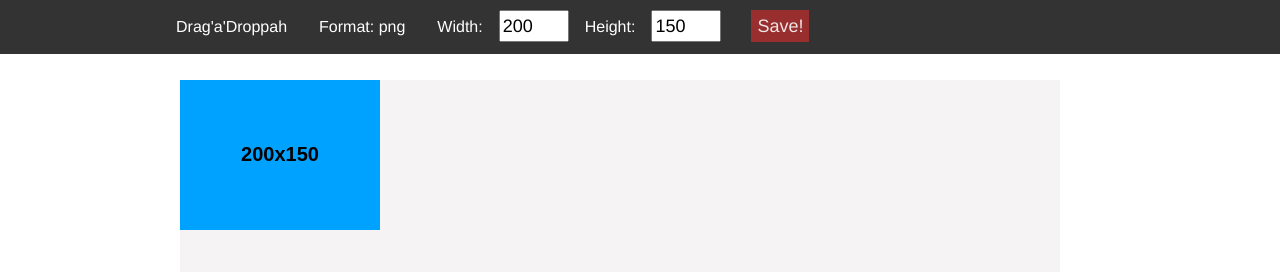
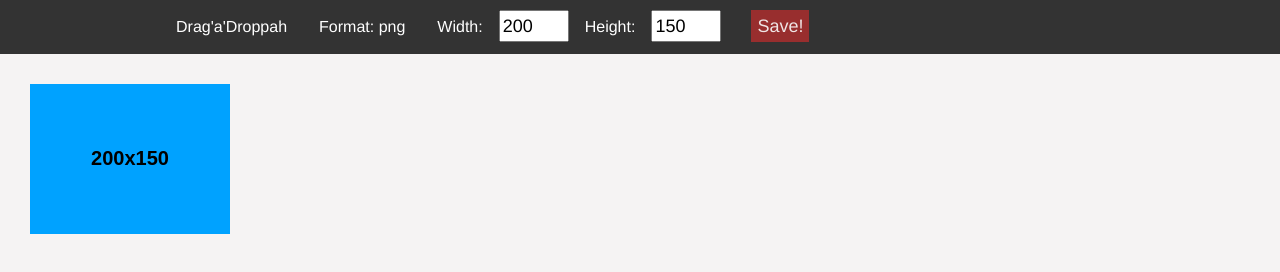
Before and after one commit to petukhov/image-elf, a Gatsby site: page / in a window 1280 px wide. Built offline with nearby package versions, Linux system fonts and the light colour scheme; Gatsby itself is replaced by a stand-in of ours; some icons are missing.

Commit message:
full screen

```diff
--- a/src/components/header.js
+++ b/src/components/header.js
@@ -25,8 +25,7 @@
 
   return (
     <header style={{
-      background: '#333',
-      marginBottom: `1.45rem`,
+      background: '#333'
     }}>
       <div className="navbar">
         <a href="/">{siteTitle}</a>
--- a/src/pages/index.js
+++ b/src/pages/index.js
@@ -26,6 +26,8 @@ const initialState = {
   height: 150,
   format: 'png'
 };
+
+const OFFSET = 30;
 
 const IndexPage = () => {
 
@@ -71,8 +73,8 @@ const IndexPage = () => {
 
     const stage = new Konva.Stage({
       container: 'container',
-      width: window.innerWidth - 400,
-      height: window.innerHeight - 100
+      width: window.innerWidth,
+      height: window.innerHeight - 54
     });
     konvaElements.current.stage = stage;
 
@@ -81,16 +83,16 @@ const IndexPage = () => {
     stage.add(layer);
 
     const box = new Konva.Rect({
-      x: 0,
-      y: 0,
+      x: OFFSET,
+      y: OFFSET,
       fill: '#00a2FF',
     });
     layer.add(box);
     konvaElements.current.box = box;
 
     const complexText = new Konva.Text({
-      x: 0,
-      y: 0,
+      x: OFFSET,
+      y: OFFSET,
       fontSize: 20,
       fontFamily: 'Arial',
       fontStyle: 'bold',
@@ -105,7 +107,7 @@ const IndexPage = () => {
     renderRect(initialState.width, initialState.height);
 
     stage.on('click', ({ evt }) => {
-      setSettings(settings => ({ ...settings, width: evt.layerX, height: evt.layerY }));
+      setSettings(settings => ({ ...settings, width: evt.layerX - OFFSET, height: evt.layerY - OFFSET }));
       // downloadWrapper.current();
     });
 
@@ -118,7 +120,7 @@ const IndexPage = () => {
     });
     stage.on('mousemove', ({ evt }) => {
       if (!dragging) return;
-      setSettings(settings => ({ ...settings, width: evt.layerX, height: evt.layerY }));
+      setSettings(settings => ({ ...settings, width: evt.layerX - OFFSET, height: evt.layerY - OFFSET }));
     });
   }, []);
 
@@ -145,7 +147,9 @@ const IndexPage = () => {
           margin: `0 auto`,
           maxWidth: 960,
           padding: `0 1.0875rem 1.45rem`,
-          paddingBottom: 0
+          paddingBottom: 0,
+          marginLeft: 0,
+          paddingLeft: 0
         }}
       >
         <main>
```
